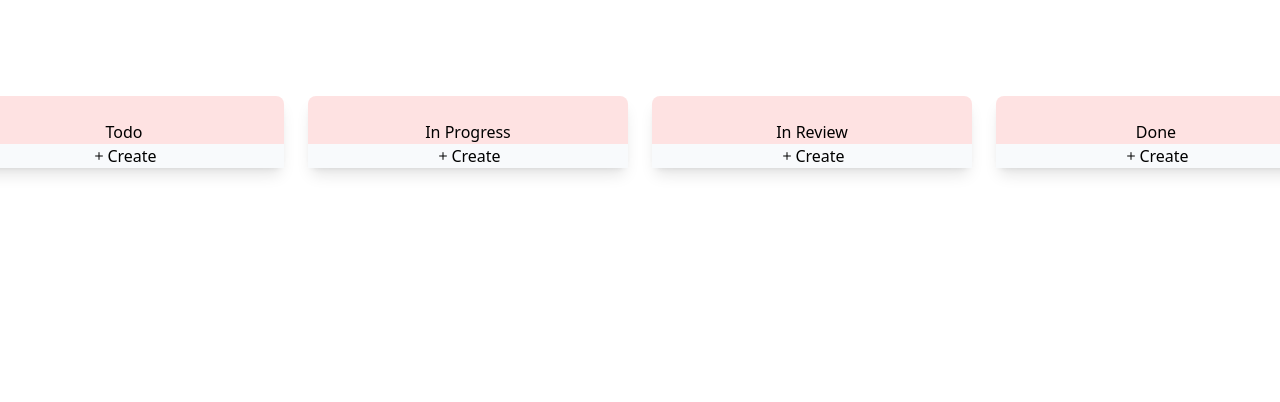
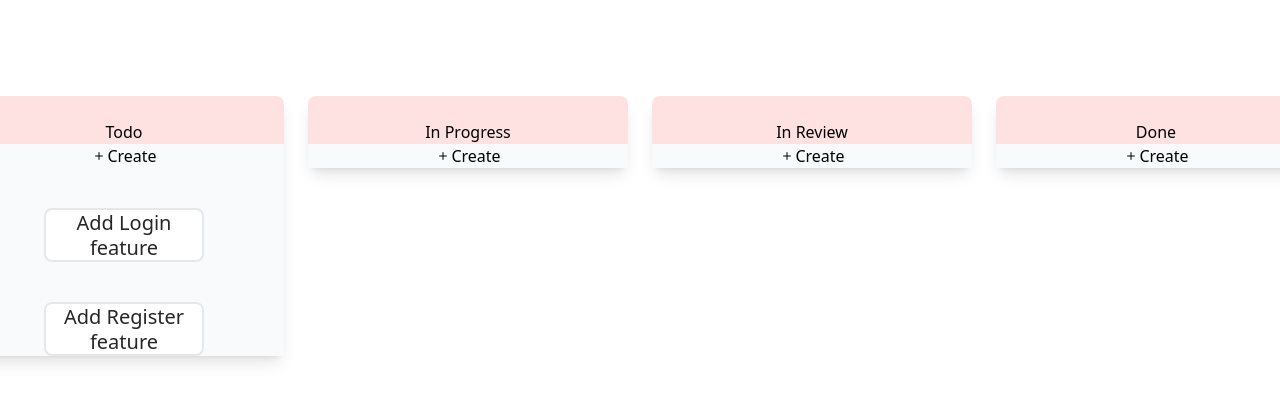
Before and after one commit to Kasiatko/kanbanBoard, a React (Create React App) app: page / in a window 1280 px wide. Shown: the top 402 px of the page. Built offline with nearby package versions, Linux system fonts and the light colour scheme.

Commit message:
Updates 2

```diff
--- a/src/components/KanbanBoard.tsx
+++ b/src/components/KanbanBoard.tsx
@@ -135,7 +135,7 @@ function KanbanBoard() {
                   //   className="pb-10"
                   {...provided.droppableProps}
                 >
-                 <TaskList taskStore={taskStore} columnId={index}/>
+                 <TaskList taskStore={taskStore} columnId={index} />
                   {provided.placeholder}
                 </div>
               )}
--- a/src/components/TaskList.tsx
+++ b/src/components/TaskList.tsx
@@ -2,25 +2,26 @@ import { Draggable } from "react-beautiful-dnd";
 
 export default function TaskList({ taskStore, columnId }) {
 
-  const renderedTasks = taskStore.map((task) => {
-    <Draggable key={task.id} draggableId={task.id} index={columnId}>
-    {(provided, snapshot) => (
-      <div
-        ref={provided.innerRef}
-        {...provided.draggableProps}
-        {...provided.dragHandleProps}
-        style={{ ...provided.draggableProps.style }}
+  const renderedTasks = taskStore[columnId]?.map((task) => {
+       return (
+        <div key={task.id}
         className="mt-10 ml-20 w-40 bg-white rounded-lg border-2 text-xl font-medium leading-tight text-neutral-800 dark:text-neutral-50"
       >
-        {task.name}
+      {task.name}
       </div>
-    )}
-  </Draggable>
+       )
   })
 
   return (
-    <div>
+    <Draggable key={taskStore.id} draggableId={taskStore.id} index={taskStore.id}>
+    {(provided) => (
+      <div {...provided.draggableProps}
+      {...provided.dragHandleProps}
+      ref={provided.innerRef}>
       {renderedTasks}
     </div>
+    )}
+    </Draggable>
+
   );
 }
```
